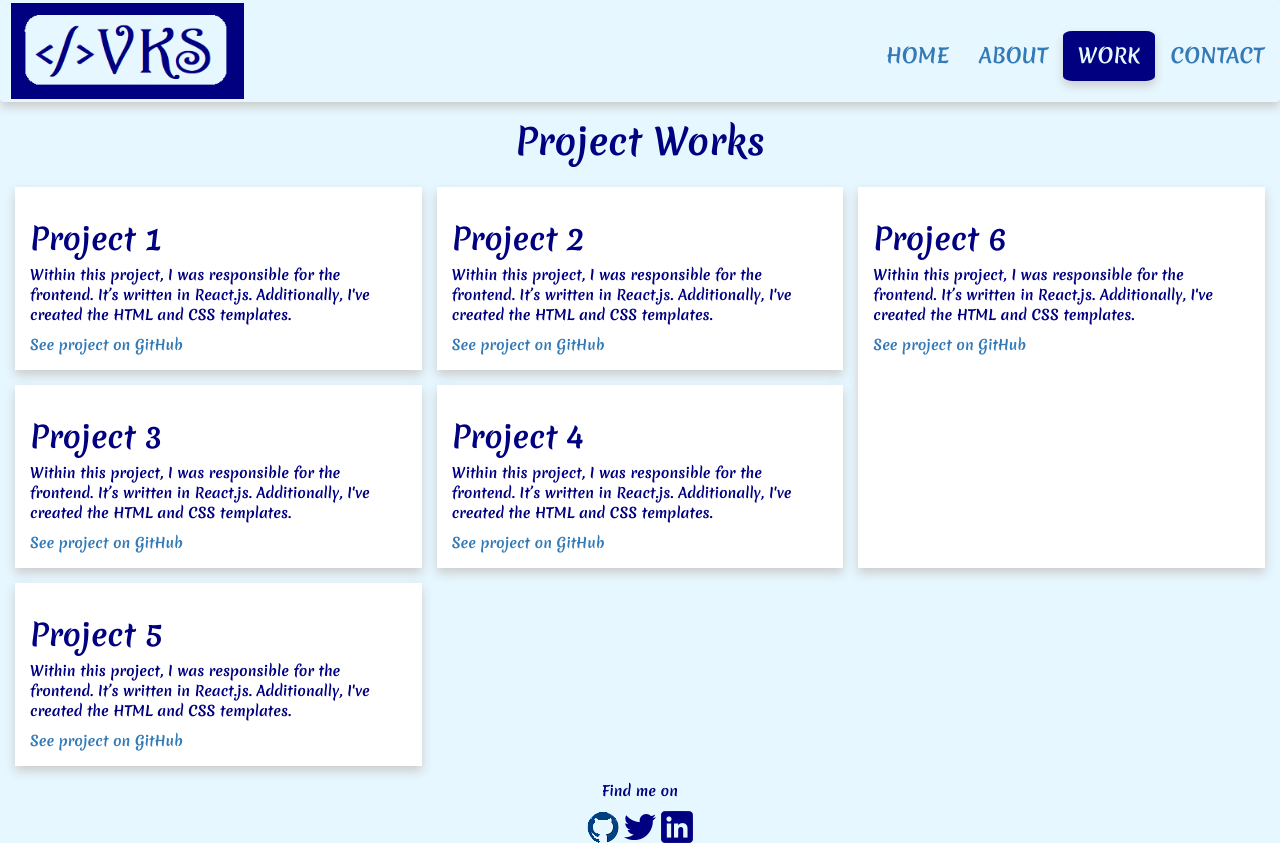
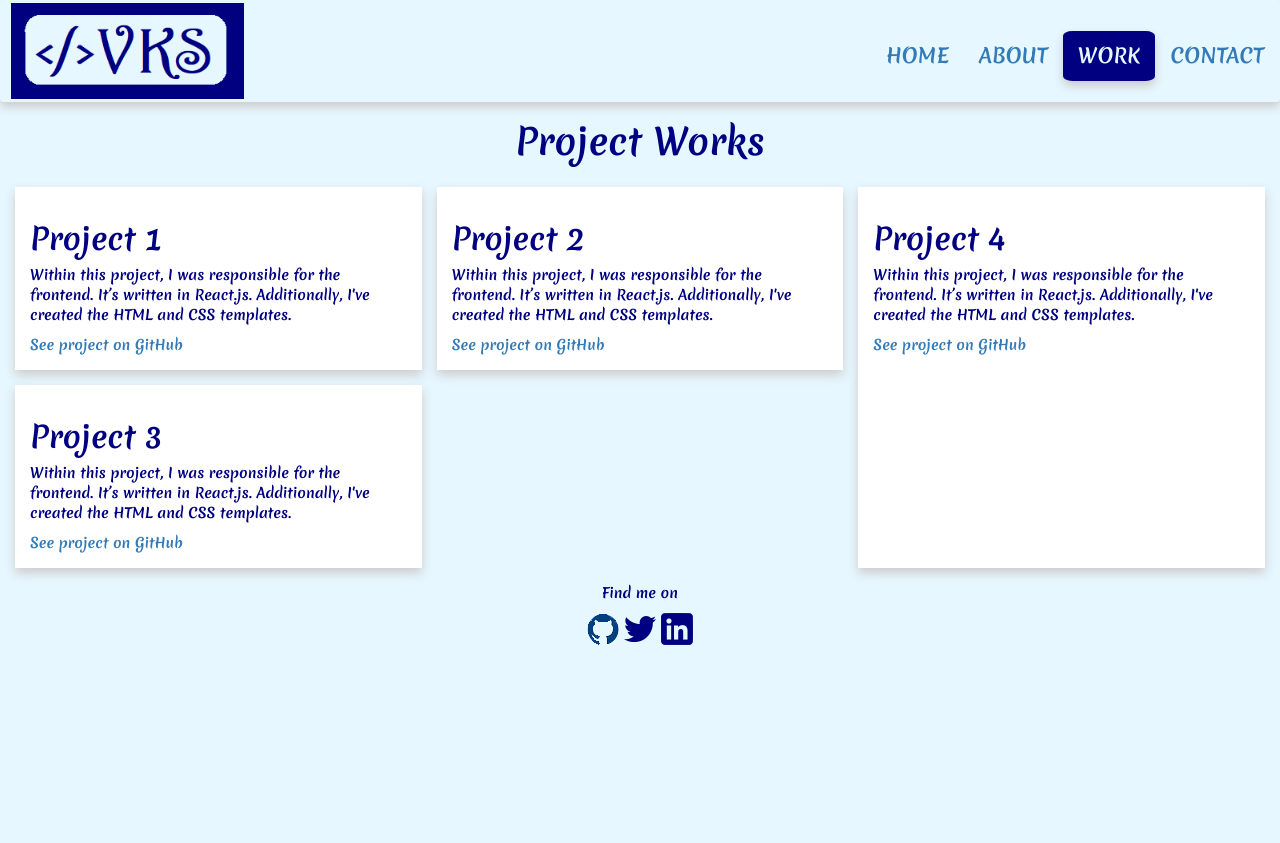
Before and after one commit to Vybhavashri/Portfolio-Website, a plain HTML site: page work.html in a window 1280 px wide. After the commit the page ends 800 px from the top, so only its background shows below. Drawn offline with nearby package versions, Linux system fonts and the light colour scheme.

Commit message:
Update work.html
If applied, this commit will have different title, removed additional grids and js call

```diff
--- a/work.html
+++ b/work.html
@@ -4,9 +4,8 @@
   <meta charset="utf-8">
   <meta name="viewport" content="width=device-width, initial-scale=1.0">
   <meta http-equiv="X-UA-Compatible" content="ie=edge">
-  <title>Vybhavashri Krishnamurthy - Portfolio</title>
+  <title>Vybhavashri Krishnamurthy - Work</title>
   <link rel="shortcut icon" href="./img/favicon.ico"/>
-  <link rel="stylesheet" type="text/css" href="css/normalize.css">
   <link rel="stylesheet" type="text/css" href="css/style.production.css">
   <link rel="stylesheet" href="https://maxcdn.bootstrapcdn.com/bootstrap/3.4.1/css/bootstrap.min.css">
   <link rel="preconnect" href="https://fonts.googleapis.com">
@@ -65,20 +64,6 @@
           </p>
           <a href="#">See project on GitHub</a>
         </div>
-        <div class="grid__item">
-          <h2>Project 5</h2>
-          <p>
-            Within this project, I was responsible for the frontend. It’s written in React.js. Additionally, I've created the HTML and CSS templates.
-          </p>
-          <a href="#">See project on GitHub</a>
-        </div>
-        <div class="grid__item">
-          <h2>Project 6</h2>
-          <p>
-            Within this project, I was responsible for the frontend. It’s written in React.js. Additionally, I've created the HTML and CSS templates.
-          </p>
-          <a href="#">See project on GitHub</a>
-        </div>
       </div>
     </section>
     <footer  class="page-footer">
@@ -89,7 +74,6 @@
         <a href="https://www.linkedin.com/in/vybhavashri-krishnamurthy-95849699/" target="_blank"><img src="img/linkedin_icon.png" alt="linkedin"></a>
       </div>
     </footer>
-    <script src="js/tota11y.min.js"></script>
     <script src="https://ajax.googleapis.com/ajax/libs/jquery/3.5.1/jquery.min.js"></script>
     <script src="https://maxcdn.bootstrapcdn.com/bootstrap/3.4.1/js/bootstrap.min.js"></script>
   </body>
```
